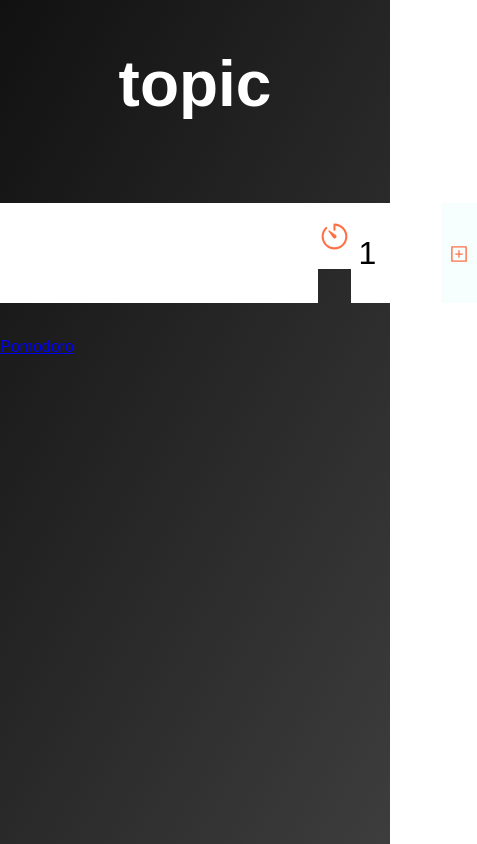
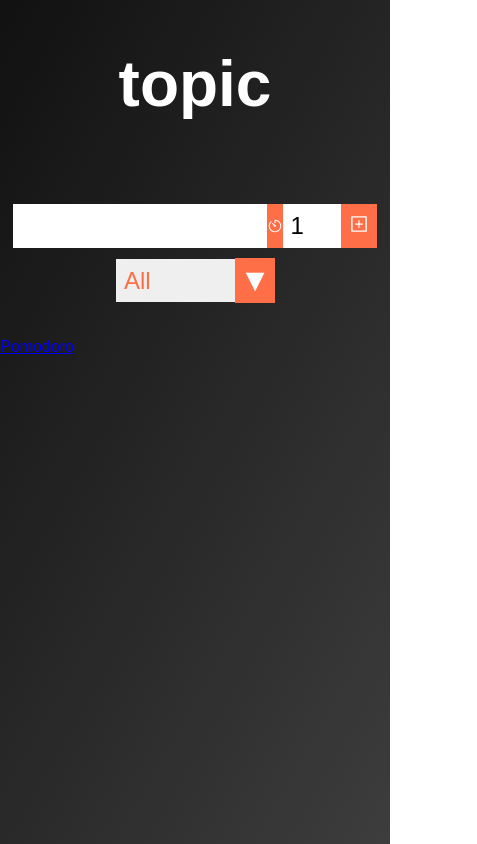
Before and after one commit to wenzelbarboza/productivity-app, a React (Create React App) app: page / in a window 390 px wide. Shown: the whole page, 477 px wide, since content can reach past the window. Built offline with nearby package versions, Linux system fonts and the light colour scheme.

Commit message:
basic responsive styling

```diff
--- a/src/App.css
+++ b/src/App.css
@@ -4,8 +4,7 @@
   box-sizing: border-box;
 }
 body {
-
-
+  background-image: linear-gradient(120deg, #111111 0%, #3d3d3d 100%);
   font-family: "Poppins", sans-serif;
 
 }
@@ -13,17 +12,57 @@ header {
   font-size: 2rem;
 }
 
+.App{
+  width: 100vw;
+  height: 100vh;
+}
+
 .container{
-  /* background-image: linear-gradient(120deg, #f6d365 0%, #fda085 100%); */
   background-image: linear-gradient(120deg, #111111 0%, #3d3d3d 100%);
-  min-height: 100vh;
+  height: 100vh;
+  width: 100vw;
   color: white;
+  display: flex;
+  flex-basis:100%;
+  /* flex-direction: column; */
+
 }
 
 .form-container{
   display:flex;
-  height: 100px;
-  justify-content: space-between;
+  align-items: center;
+  height: 100%;
+  width: 80vw;
+  justify-content: center;
+  /* flex-direction: column; */
+  /* justify-content: space-between; */
+
+}
+
+
+
+.form-divider-1{
+  display: flex;
+  height: 100%;
+  justify-content: center;
+  align-items: center;
+  /* flex:3; */
+}
+
+.form-divider-1-1{
+  display: flex;
+}
+
+.form-divider-2{
+  /* flex:1; */
+  height: 100%;
+  display: flex;
+  justify-content: center;
+  align-items: center;
+}
+
+.form-divider-2-2{
+  display: flex;
 }
 
 header,
@@ -33,21 +72,29 @@ form {
   justify-content: center;
   align-items: center;
 }
+
+/* this changes input container size */
+
 form input,
 form button {
-  padding: 0.5rem;
+  padding: 8px;
   font-size: 2rem;
   border: none;
+  height: 100%;
   background: white;
 }
+
+
+
 form button {
-  color: #ff6f47;
-  background: #f7fffe;
+  color: #ffffff;
+  background: #ff6f47;
   cursor: pointer;
   transition: all 0.3s ease;
 }
+
 form button:hover {
-  background: #ff6f47;
+  background: #717171;
   color: white;
 }
 .todo-container {
@@ -75,21 +122,41 @@ form button:hover {
   align-items: center;
   transition: all 1s ease;
 }
+
+/* this changes filter size */
+
 .filter-todo {
-  padding: 1rem;
+  /* padding: 14px; */
+  /* font-size: 2rem; */
+  padding: 8px;
+  font-size: 2rem;
+  /* height: 20px; */
+  width: 100%;
+  margin-left: 10px;
 }
+
+.filter-todo option {
+  font-size: 20px;
+}
+
 .todo li {
   flex: 1;
 }
 .timer-btn{
-  background-color: rgb(255, 255, 255);
-  color: #ff6f47;
-  font-size: 33px;
-  height: 66px;
+  background-color: #ff6f47;
+  color: #ffffff;
+  /* font-size: 48px; */
   display: flex;
   align-items: center;
   padding: 0;
+  /* margin-left: 10px; */
 }
+
+.timer-icon{
+  height: 100%;
+
+}
+
 .trash-btn,
 .complete-btn {
   background: #ff6f47;
@@ -129,15 +196,19 @@ select {
   appearance: none;
   outline: 0;
   box-shadow: none;
+  /* height: 100%; */
   border: 0 !important;
   background-image: none;
 }
 
 /* Custom Select */
 .select {
-  margin: 1rem;
+  /* margin: 1rem; */
   position: relative;
   overflow: hidden;
+  padding: 1px;
+  font-size: 2rem;
+  /* height: 100%; */
 }
 select {
   color: #ff6f47;
@@ -148,17 +219,107 @@ select {
 /* Arrow */
 .select::after {
   content: "\25BC";
+  display: flex;
+  align-items: center;
+  justify-content: center;
   position: absolute;
+  height: 100%;
+  width: 40px;
   top: 0;
   right: 0;
-  padding: 1rem;
+  /* padding: 1rem; */
   background: #ff6f47;
   cursor: pointer;
   pointer-events: none;
 }
+
+.todo-item{
+  max-width: 60vw;
+  overflow-x: scroll;
+}
+
+
 /* Transition */
 /*
 .select:hover::after {
   transform: scale(1.5);
 }
 */
+
+
+
+form input{
+  /* width: 50px; */
+}
+
+
+@media only screen and (max-width: 1050px) {
+
+  .form-container{
+    width:95vw;
+  }
+
+
+}
+
+
+@media only screen and (max-width: 950px) {
+
+  .form-container{
+    flex-direction: column;
+    gap: 10px;
+  }
+
+  .todo-item{
+    width: 60vw;
+    overflow-x: scroll;
+  }
+
+
+}
+@media only screen and (max-width: 950px) {
+
+  .filter-todo {
+    padding: 8px;
+    font-size: 1.7rem;
+    overflow: hidden;
+    margin: 0;
+  }
+  form input,
+form button {
+  padding: 8px;
+  font-size: 1.7rem;
+}
+
+}
+
+@media only screen and (max-width: 500px) {
+
+  .filter-todo {
+    padding: 8px;
+    font-size: 1.5rem;
+    overflow: hidden;
+    margin: 0;
+  }
+  form input,
+form button {
+  padding: 8px;
+  font-size: 1.5rem;
+}
+form input{
+  width: 65vw;
+}
+.todo-input-number{
+  width: 15vw;
+}
+
+.todo-item{
+  width: 40vw;
+  overflow:scroll;
+}
+
+.complete-btn, .trash-btn{
+  width: 13vw;
+}
+
+}
--- a/src/components/Form.js
+++ b/src/components/Form.js
@@ -19,7 +19,7 @@ export const Form = () => {
   };
   //set number of pomodoros
   const countHandler = (e) => {
-    if (e.target.value < 1) return
+    if (e.target.value < 0) return
     setThisTask(prev => ({
       ...prev,
       count: e.target.value
@@ -28,11 +28,13 @@ export const Form = () => {
 
   const submitHandler = (e) => {
     e.preventDefault();
+    let pomoCount;
+    ThisTask.count > 1 ? pomoCount = ThisTask.count : pomoCount = 1;
     dispatch({
       type: "ADD_ITEM",
       payload: {
         task: ThisTask.task,
-        count: ThisTask.count
+        count: pomoCount
       },
     });
     // reset the task after submit
@@ -49,6 +51,8 @@ export const Form = () => {
   return (
     <form>
       <div className="form-container">
+        <div className="form-divider-1">
+          <div className="form-divider-1-1">
             <input
               type="text"
               value={ThisTask.task}
@@ -56,13 +60,16 @@ export const Form = () => {
               className="todo-input"
             />
             <div className="timer-btn">
-          <IoIosTimer />
+              <IoIosTimer className="timer-icon" />
             </div>
             <input type="number" value={ThisTask.count} className="todo-input-number" onChange={countHandler} />
             <button className="todo-button" onClick={submitHandler} type="submit">
               <AiOutlinePlusSquare fontSize="20px" />
             </button>
           </div>
+        </div>
+        <div className="form-divider-2">
+          <div className="form-divider-2-2">
             <div className="select">
               <select onChange={filterHandler} name="todos" className="filter-todo">
                 <option value="all">All</option>
@@ -70,6 +77,9 @@ export const Form = () => {
                 <option value="uncompleted">Uncompleted</option>
               </select>
             </div>
+          </div>
+        </div>
+      </div>
     </form>
   );
 };
--- a/src/components/pomodoro/Controls.js
+++ b/src/components/pomodoro/Controls.js
@@ -61,6 +61,10 @@ const Controls = ({ id }) => {
                     })
                 }
                 else {
+                    dispatch({
+                        type: "COMPLETE",
+                        id: id
+                    })
                     dispatch({
                         type: "DECREASE_POMO",
                         payload: {
@@ -179,7 +183,7 @@ const Controls = ({ id }) => {
 
     return (
         <div className='diaplay-controls'>
-            {/* {!timerNumOfPomodoro && <Navigate to='/' />} */}
+            {!timerNumOfPomodoro && <Navigate to='/' />}
             <div className='controls'>
                 <div style={{ cursor: "pointer" }} onClick={startHandler}>{timerStart ? <h3>stop</h3> : <h3>start</h3>}  </div>
                 <div style={{ cursor: "pointer" }} onClick={resetHandler}>Reset</div>
--- a/src/components/pomodoro/Pomodoro.css
+++ b/src/components/pomodoro/Pomodoro.css
@@ -112,3 +112,11 @@
     border-radius: 5px;
     width: 100%;
 }
+
+@media only screen and (max-width: 950px) {
+
+    .heading{
+        font-size: 70px;
+    }
+
+  }
```
Lines whose indentation alone changed are shown as unchanged.
